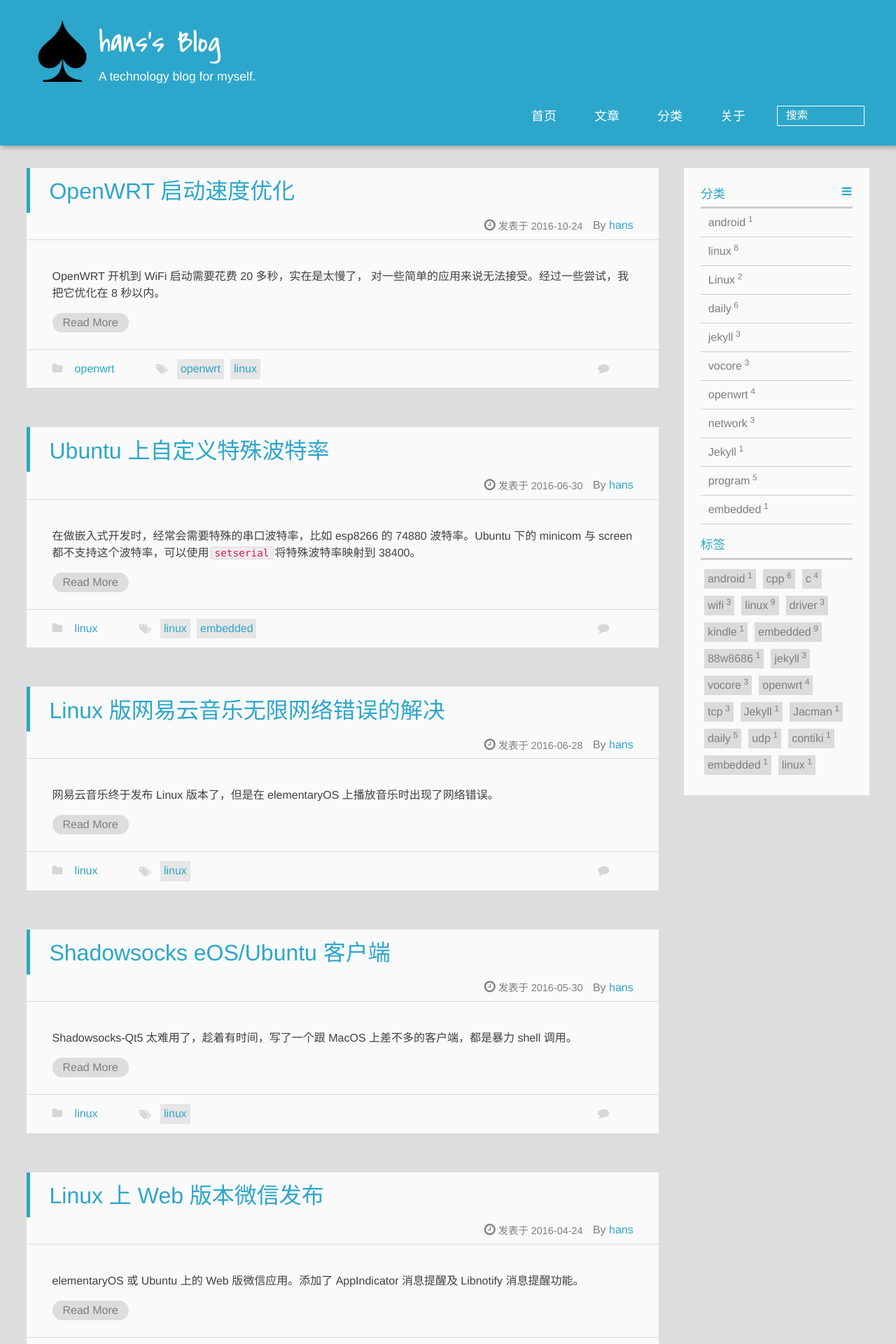
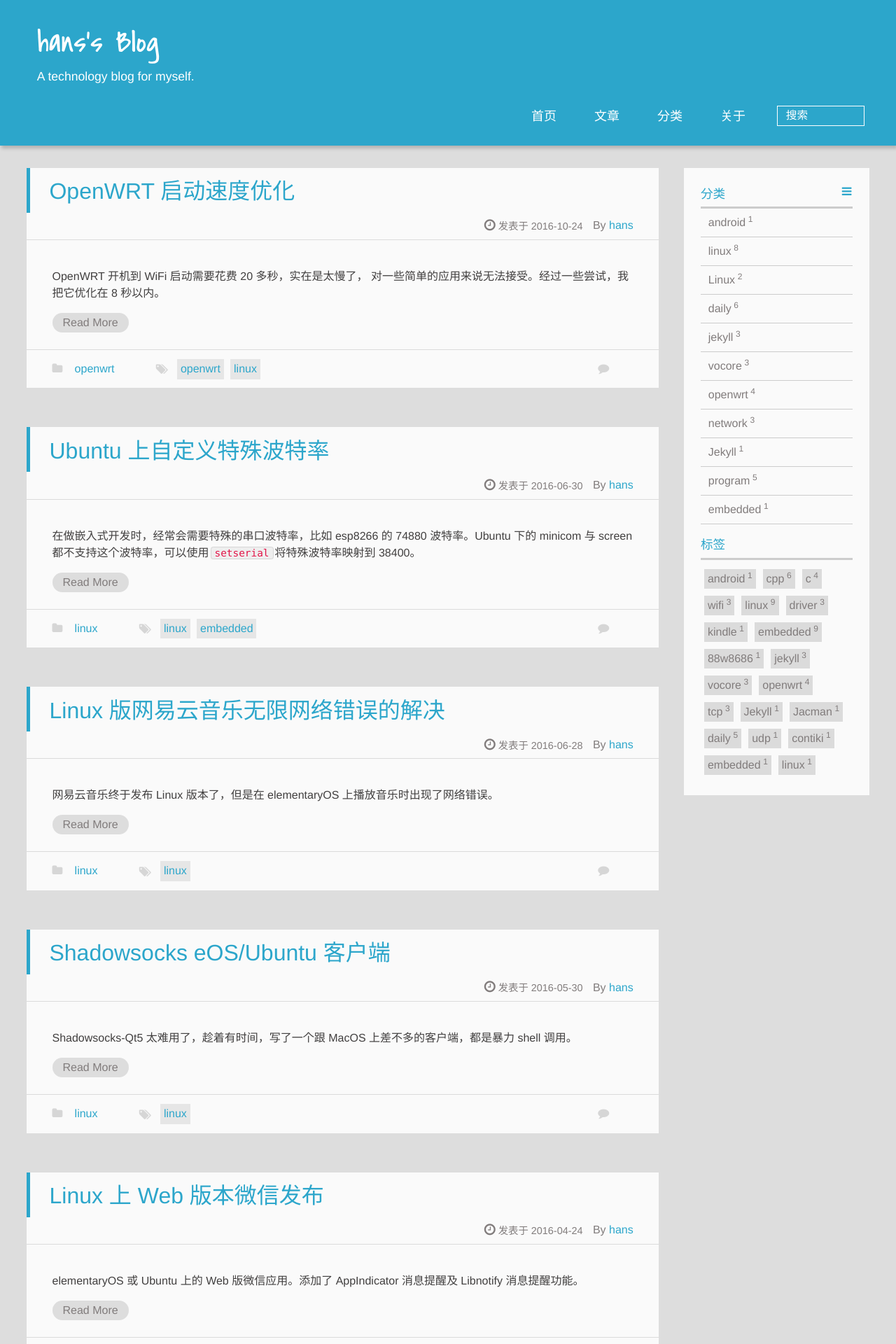
Before and after one commit to hans007/Hans007.GitHub.io, a Jekyll site: the page built from index.html, in a window 1280 px wide. Shown: the top 1920 px of the page at 70% size. Built offline with Jekyll 4.4.1, drawn with Linux system fonts in a browser that asks for light colours; Markdown is read by kramdown in place of the engine named in the settings; the list of posts is cut into pages by our own code; comment, search, counter and statistics services are not loaded.

Commit message:
修改了头像

```diff
--- a/_config.yml
+++ b/_config.yml
@@ -65,11 +65,11 @@ rss: /atom.xml ## RSS address.
 
 #### Image
 imglogo:
-  enable: true             ## display image logo true/false.
+  enable: false             ## display image logo true/false.
   src: img/logo.png        ## `.svg` and `.png` are recommended,please put image into the theme folder `/jacman/source/img`.
 favicon: img/favicon.ico   ## size:32px*32px,`.ico` is recommended,please put image into the theme folder `/jacman/source/img`.
 apple_icon: img/jacman.jpg ## size:114px*114px,please put image into the theme folder `/jacman/source/img`.
-##author_img: img/author.jpg ## size:220px*220px.display author avatar picture.if don't want to display,please don't set this.
+author_img: img/author.jpg ## size:220px*220px.display author avatar picture.if don't want to display,please don't set this.
 ##banner_img: #img/banner.jpg ## size:1920px*200px+. Banner Picture
 
 #### index post is expanding or not
@@ -88,15 +88,15 @@ author:
   ##weibo: 1836017133      ## e.g. wuchong1014 or 2176287895 for http://weibo.com/2176287895
   ##weibo_verifier: 8266a57e  ## e.g. b3593ceb Your weibo-show widget verifier ,if you use weibo-show it is needed.
   ##tsina: 1836017133      ## e.g. 2176287895  Your weibo ID,It will be used in share button.
-  ##douban: 62234732     ## e.g. wuchong1014 or your id for https://www.douban.com/people/wuchong1014
-  ##zhihu: yaoyit      ## e.g. jark  for http://www.zhihu.com/people/jark
+  douban: 42127288     ## e.g. wuchong1014 or your id for https://www.douban.com/people/wuchong1014
+  zhihu: hans-90-47      ## e.g. jark  for http://www.zhihu.com/people/jark
   email: tao.hans@gmail.com      ## e.g. imjark@gmail.com
   ##twitter:    ## e.g. jarkwu for https://twitter.com/jarkwu
   github: hans007     ## e.g. wuchong for https://github.com/wuchong
   ##facebook:   ## e.g. imjark for https://facebook.com/imjark
   ##linkedin:   ## e.g. wuchong1014 for https://www.linkedin.com/in/wuchong1014
   ##google_plus: "103860633659538888207"    ## e.g. "111190881341800841449" for https://plus.google.com/u/0/111190881341800841449, the "" is needed!
-  ##stackoverflow:  ## e.g. 3222790 for http://stackoverflow.com/users/3222790/jark
+  stackoverflow: 7129951 ## e.g. 3222790 for http://stackoverflow.com/users/3222790/jark
 ## if you set them, the corresponding  share button will show on the footer
 
 #### Toc
```
Also changed, not shown: assets/img/author.jpg.
